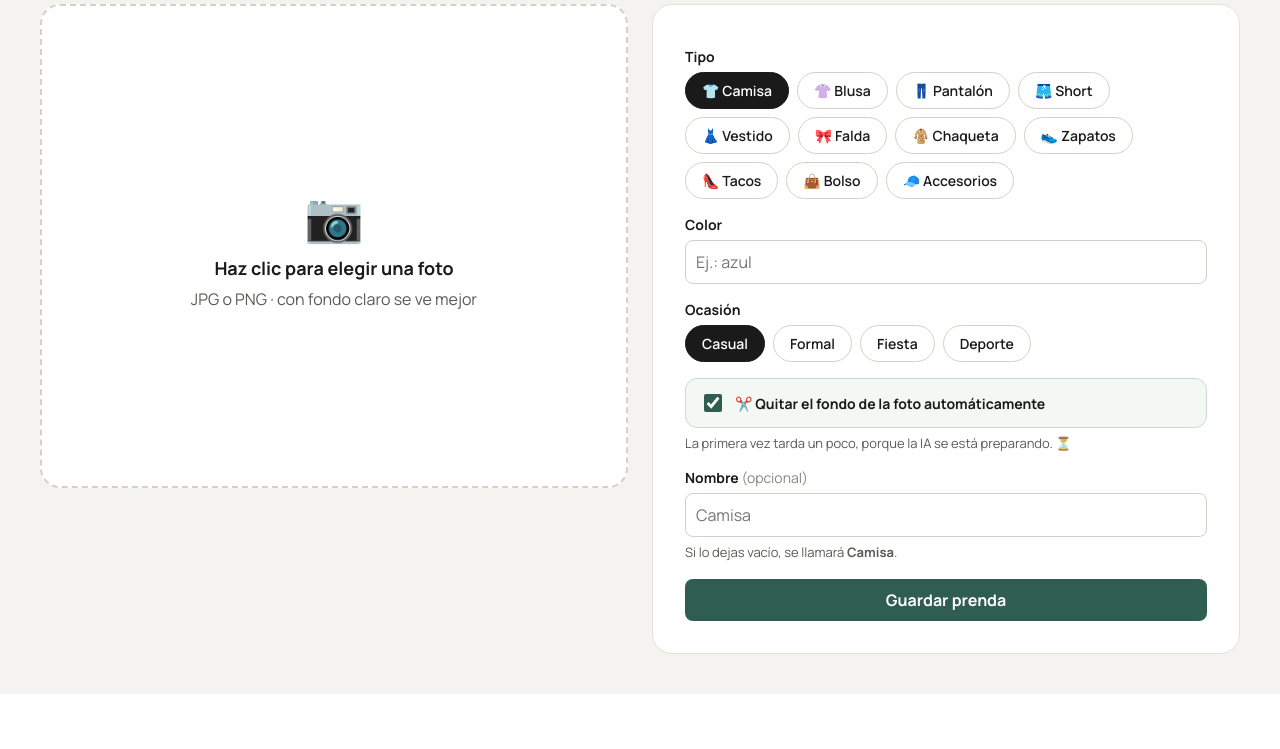
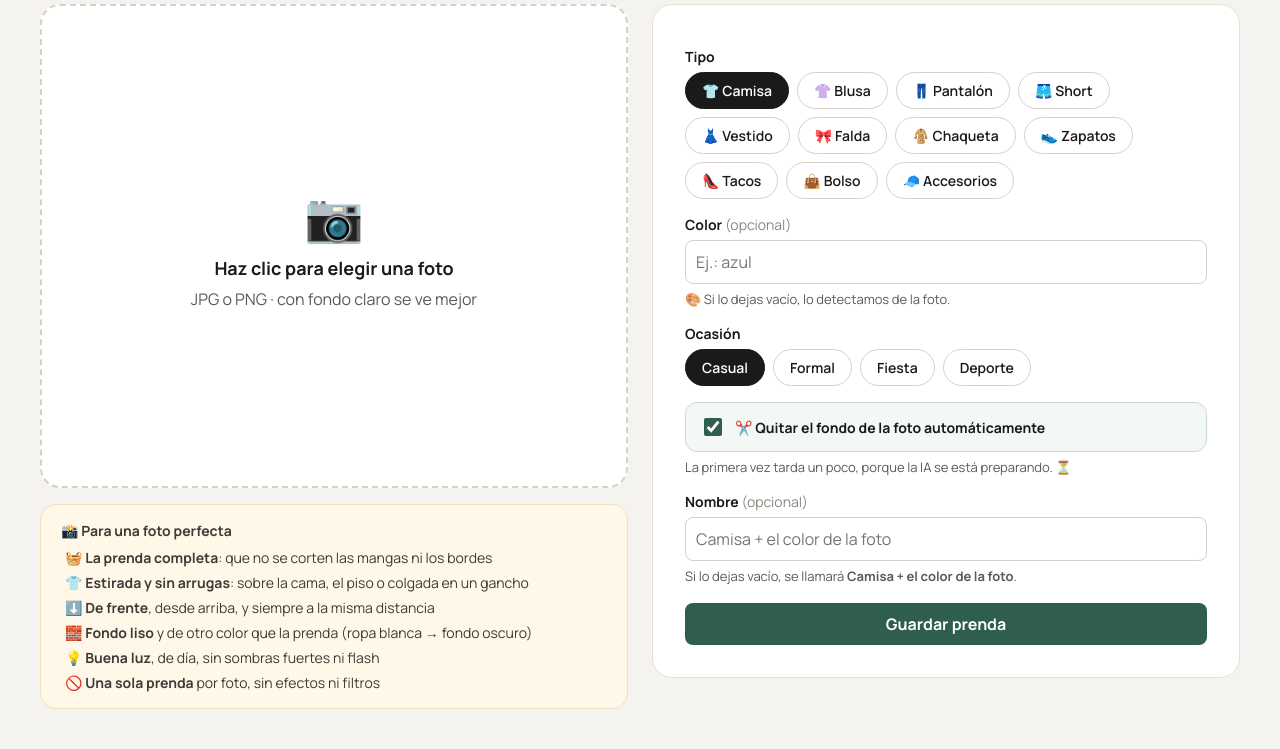
Before and after one commit to araneaemerson-oss/armario-digital, a Flask app: page /subir in a window 1280 px wide. Shown: the part 288-1037 px from the top of the page. Before the commit the page ends 982 px from the top, so only its background shows below. Run offline with Flask 3, Linux system fonts and the light colour scheme; the visitor is signed in with stand-in values (Sample User, id 1).

Commit message:
Login, armario por usuario, outfits, quitar fondo con IA, color automatico y sugerencias

```diff
--- a/app.py
+++ b/app.py
@@ -1,6 +1,6 @@
-from flask import Flask, render_template, request, redirect, flash, session
+from flask import Flask, render_template, request, redirect, flash, session, jsonify
 from werkzeug.security import generate_password_hash, check_password_hash
-import os, uuid
+import os, uuid, random, colorsys
 from werkzeug.utils import secure_filename
 import sqlite3
 
@@ -59,6 +59,12 @@ def crear_tabla():
     if "usuario_id" not in columnas:
         conexion.execute("ALTER TABLE prendas ADD COLUMN usuario_id INTEGER REFERENCES usuarios(id)")
 
+    # Corrige los nombres automáticos viejos que quedaron mal ("Camisa blanco" → "Camisa blanca")
+    for prenda in conexion.execute("SELECT id, nombre, tipo, color FROM prendas").fetchall():
+        if prenda["tipo"] and prenda["color"] and prenda["nombre"] == prenda["tipo"] + " " + prenda["color"].lower():
+            nuevo = (prenda["tipo"] + " " + concordar_color(prenda["tipo"], prenda["color"])).strip()
+            conexion.execute("UPDATE prendas SET nombre=? WHERE id=?", (nuevo, prenda["id"]))
+
     conexion.commit()
     conexion.close()
 
@@ -85,6 +91,41 @@ TIPOS = [
 ]
 OCASIONES = ["Casual", "Formal", "Fiesta", "Deporte"]
 
+# Para escribir bien el nombre automático: "Camisa blanca", "Zapatos negros", "Pantalón azul"
+TIPOS_FEMENINOS = ["Camisa", "Blusa", "Chaqueta", "Falda"]
+TIPOS_PLURALES = ["Zapatos", "Tacos", "Accesorios"]
+COLORES_INVARIABLES = ["beige", "rosa", "naranja", "lila", "fucsia", "turquesa", "crema",
+                       "vino", "café", "mostaza", "coral", "caqui", "nude", "oro", "plata"]
+
+def concordar_color(tipo, color):
+    # Cambia la primera palabra del color según el tipo: blanco → blanca / blancos
+    palabras = color.lower().split()
+    if not palabras:
+        return ""
+    c = palabras[0]
+    if c not in COLORES_INVARIABLES:
+        if tipo in TIPOS_FEMENINOS and c.endswith("o"):
+            c = c[:-1] + "a"                       # negro → negra
+        if tipo in TIPOS_PLURALES:
+            if c.endswith(("a", "e", "o")):
+                c = c + "s"                        # negro → negros
+            elif c.endswith("ón"):
+                c = c[:-2] + "ones"                # marrón → marrones
+            elif c.endswith("z"):
+                c = c[:-1] + "ces"
+            else:
+                c = c + "es"                       # azul → azules, gris → grises
+    palabras[0] = c
+    return " ".join(palabras)
+
+
+# Parte del cuerpo de cada tipo: sirve para mostrar los outfits con proporciones reales
+PARTE_DEL_CUERPO = {
+    "Accesorios": "accesorio", "Chaqueta": "arriba", "Camisa": "arriba", "Blusa": "arriba",
+    "Vestido": "vestido", "Pantalón": "abajo", "Falda": "falda", "Short": "short",
+    "Bolso": "bolso", "Zapatos": "pies", "Tacos": "pies",
+}
+
 # Orden en el cuerpo, de arriba (0) hacia abajo, para mostrar los outfits como una persona vestida
 ORDEN_CUERPO = {
     "Accesorios": 0, "Chaqueta": 1, "Camisa": 2, "Blusa": 2, "Vestido": 3,
@@ -95,7 +136,8 @@ ORDEN_CUERPO = {
 # Esto hace que TIPOS y OCASIONES se puedan usar en TODOS los templates
 @app.context_processor
 def datos_globales():
-    return {"TIPOS": TIPOS, "OCASIONES": OCASIONES, "REMBG_DISPONIBLE": REMBG_DISPONIBLE}
+    return {"TIPOS": TIPOS, "OCASIONES": OCASIONES, "REMBG_DISPONIBLE": REMBG_DISPONIBLE,
+            "PARTE_DEL_CUERPO": PARTE_DEL_CUERPO}
 
 
 CARPETA_FOTOS = os.path.join("static", "uploads")
@@ -121,7 +163,7 @@ def quitar_fondo(bytes_imagen):
     try:
         from rembg import remove, new_session      # se carga aquí, solo cuando hace falta
         if sesion_rembg is None:
-            sesion_rembg = new_session("u2net")
+            sesion_rembg = new_session("isnet-general-use")   # modelo más preciso para objetos
         resultado = remove(bytes_imagen, session=sesion_rembg)
         return limpiar_recorte(resultado)
     except Exception as error:
@@ -130,13 +172,30 @@ def quitar_fondo(bytes_imagen):
 
 def limpiar_recorte(bytes_png):
     # Deja el recorte más limpio:
-    #  1) borra la "neblina" (píxeles medio transparentes que se ven blanquinosos)
-    #  2) recorta los bordes vacíos para que la prenda ocupe toda la imagen
+    #  1) borra la "neblina" y el humo (píxeles medio transparentes)
+    #  2) borra manchitas sueltas que no son parte de la prenda
+    #  3) recorta los bordes vacíos para que la prenda ocupe toda la imagen
     import io
     from PIL import Image
     imagen = Image.open(io.BytesIO(bytes_png)).convert("RGBA")
     transparencia = imagen.getchannel("A")
-    transparencia = transparencia.point(lambda valor: 0 if valor < 110 else (255 if valor > 210 else valor))
+    transparencia = transparencia.point(lambda valor: 0 if valor < 170 else (255 if valor > 225 else valor))
+
+    try:
+        import numpy
+        from scipy import ndimage           # vienen instaladas junto con rembg
+        mascara = numpy.array(transparencia) > 0
+        etiquetas, cantidad = ndimage.label(mascara)      # separa las "islas" de píxeles
+        if cantidad > 1:
+            tamanos = ndimage.sum(mascara, etiquetas, range(1, cantidad + 1))
+            grande = tamanos.max()
+            # nos quedamos con las islas grandes (por ejemplo, los DOS zapatos) y borramos las chiquitas
+            conservar = numpy.isin(etiquetas, [i + 1 for i, t in enumerate(tamanos) if t >= grande * 0.15])
+            limpia = numpy.where(conservar, numpy.array(transparencia), 0).astype("uint8")
+            transparencia = Image.fromarray(limpia)
+    except ImportError:
+        pass
+
     imagen.putalpha(transparencia)
     borde = transparencia.getbbox()          # el rectángulo donde SÍ hay prenda
     if borde:
@@ -144,6 +203,71 @@ def limpiar_recorte(bytes_png):
     salida = io.BytesIO()
     imagen.save(salida, format="PNG")
     return salida.getvalue()
+
+
+# ---------- Color automático (gratis, sin IA) ----------
+def nombre_del_color(r, g, b):
+    # Convierte un color RGB en un nombre en español usando tono, saturación y brillo (HSV)
+    h, s, v = colorsys.rgb_to_hsv(r / 255, g / 255, b / 255)
+    h = h * 360
+    if v < 0.2:
+        return "negro"
+    if s < 0.15:
+        if v > 0.78:
+            return "blanco"
+        if v < 0.32:
+            return "negro"
+        return "gris"
+    if s < 0.38 and v > 0.6 and 15 <= h <= 55:
+        return "beige"
+    if h < 12 or h >= 345:
+        if v < 0.45:
+            return "vino"
+        return "rosa" if (s < 0.5 and v > 0.7) else "rojo"
+    if h < 42:
+        return "café" if v < 0.6 else "naranja"
+    if h < 68:
+        return "mostaza" if v < 0.6 else "amarillo"
+    if h < 165:
+        return "verde"
+    if h < 200:
+        return "azul" if v < 0.5 else "celeste"
+    if h < 255:
+        if v < 0.38:
+            return "azul marino"
+        return "celeste" if (s < 0.45 and v > 0.7) else "azul"
+    if h < 290:
+        return "lila" if (s < 0.4 and v > 0.7) else "morado"
+    return "vino" if v < 0.45 else "rosa"
+
+def detectar_color(ruta_imagen):
+    # Mira los píxeles de la prenda y "vota" por el color que más se repite
+    try:
+        from PIL import Image
+    except ImportError:
+        return ""
+    try:
+        imagen = Image.open(ruta_imagen).convert("RGBA")
+    except Exception:
+        return ""
+    imagen.thumbnail((80, 80))                       # más pequeña = más rápido
+    tiene_transparencia = imagen.getchannel("A").getextrema()[0] < 200
+    if not tiene_transparencia:
+        # Sin fondo quitado: usamos solo el centro, donde suele estar la prenda
+        ancho, alto = imagen.size
+        imagen = imagen.crop((ancho // 4, alto // 4, ancho * 3 // 4, alto * 3 // 4))
+
+    votos = {}
+    for r, g, b, a in imagen.getdata():
+        if a < 200:
+            continue                                 # ignoramos el fondo transparente
+        nombre = nombre_del_color(r, g, b)
+        votos[nombre] = votos.get(nombre, 0) + 1
+    if not votos:
+        return ""
+    ganador = max(votos, key=votos.get)
+    return ganador.capitalize()
+
 
 def guardar_foto(foto, sin_fondo=False):
     # Guarda la foto con un nombre único y devuelve la ruta para la base de datos
@@ -191,9 +315,17 @@ def leer_formulario_prenda():
     if tipo not in tipos_validos or ocasion not in OCASIONES:
         return None                       # alguien mandó datos raros
 
-    if nombre == "":                      # nombre opcional: lo armamos solos
-        nombre = tipo + " " + color.lower()
     return {"nombre": nombre, "tipo": tipo, "color": color, "ocasion": ocasion}
+
+
+def completar_datos(datos, ruta_foto):
+    # Si el usuario dejó el color vacío, lo detectamos de la foto 🎨
+    if datos["color"] == "" and ruta_foto:
+        datos["color"] = detectar_color(os.path.join("static", ruta_foto))
+    # Si dejó el nombre vacío, lo armamos: "Camisa blanca" ✏️
+    if datos["nombre"] == "":
+        datos["nombre"] = (datos["tipo"] + " " + concordar_color(datos["tipo"], datos["color"])).strip()
+    return datos
 
 
 @app.route("/")
@@ -246,6 +378,7 @@ def subir():
             flash("⚠️ Elige una foto en formato JPG, PNG o WEBP")
             return redirect("/subir")
         ruta_foto = guardar_foto(foto, sin_fondo="sin_fondo" in request.form)
+        datos = completar_datos(datos, ruta_foto)
 
         conexion = conectar()
         conexion.execute(
@@ -314,6 +447,7 @@ def editar(id):
                 return redirect(f"/editar/{id}")
             ruta_foto = guardar_foto(foto_nueva, sin_fondo="sin_fondo" in request.form)    # guardamos la nueva
             borrar_foto_del_disco(prenda["foto"])   # y borramos la vieja
+        datos = completar_datos(datos, ruta_foto)
 
         conexion.execute(
             "UPDATE prendas SET nombre = ?, tipo = ?, color = ?, ocasion = ?, foto = ? WHERE id = ?",
@@ -503,6 +637,90 @@ def nuevo_outfit():
     return render_template("nuevo_outfit.html", prendas=mis_prendas)
 
 
+# ---------- Sugerir outfit con reglas de moda (gratis, sin IA) ----------
+COLORES_NEUTROS = ["negro", "blanco", "gris", "beige", "azul marino", "café", "crema", "nude"]
+
+def es_neutro(color):
+    return (color or "").lower() in COLORES_NEUTROS
+
+def combinan(color1, color2):
+    # Regla de moda sencilla: los neutros combinan con todo; dos colores fuertes, solo si son iguales
+    return es_neutro(color1) or es_neutro(color2) or (color1 or "").lower() == (color2 or "").lower()
+
+def elegir(candidatas, colores_elegidos):
+    # De las prendas candidatas, elige al azar una que combine con TODO lo ya elegido
+    buenas = []
+    for prenda in candidatas:
+        if all(combinan(prenda["color"], c) for c in colores_elegidos):
+            buenas.append(prenda)
+    if not buenas:
+        buenas = candidatas                    # si ninguna combina perfecto, usamos cualquiera
+    return random.choice(buenas) if buenas else None
+
+def sugerir_outfit(prendas, ocasion):
+    grupos = {"arriba": [], "abajo": [], "vestido": [], "pies": [], "chaqueta": [], "extra": []}
+    grupo_de = {"Camisa": "arriba", "Blusa": "arriba", "Pantalón": "abajo", "Short": "abajo",
+                "Falda": "abajo", "Vestido": "vestido", "Zapatos": "pies", "Tacos": "pies",
+                "Chaqueta": "chaqueta", "Bolso": "extra", "Accesorios": "extra"}
+    for prenda in prendas:
+        grupo = grupo_de.get(prenda["tipo"])
+        if grupo:
+            grupos[grupo].append(prenda)
+
+    def de_la_ocasion(grupo):
+        # Preferimos las prendas de la ocasión elegida; si no hay, usamos todas las del grupo
+        mismas = [p for p in grupos[grupo] if p["ocasion"] == ocasion]
+        return mismas if mismas else grupos[grupo]
+
+    elegidas = []
+    usar_vestido = grupos["vestido"] and (not (grupos["arriba"] and grupos["abajo"]) or random.random() < 0.4)
+    if usar_vestido:
+        orden = ["vestido"]
+    elif grupos["arriba"] and grupos["abajo"]:
+        orden = ["arriba", "abajo"]
+    else:
+        return [], ["Te faltan prendas: necesitas una parte de arriba y una de abajo, o un vestido. 👕👖"]
+
+    orden.append("pies")
+    if ocasion == "Formal" or random.random() < 0.3:
+        orden.append("chaqueta")
+    if random.random() < 0.5:
+        orden.append("extra")
+
+    for grupo in orden:
+        if grupos[grupo]:
+            prenda = elegir(de_la_ocasion(grupo), [p["color"] for p in elegidas])
+            if prenda:
+                elegidas.append(prenda)
+
+    # Explicamos por qué combina 💬
+    explicacion = []
+    neutros = [p["nombre"] for p in elegidas if es_neutro(p["color"])]
+    con_color = [p["nombre"] for p in elegidas if not es_neutro(p["color"])]
+    if con_color and neutros:
+        explicacion.append("🎨 " + ", ".join(con_color) + " resalta, y lo acompañan colores neutros (" + ", ".join(neutros) + ").")
+    elif neutros and not con_color:
+        explicacion.append("🤍 Todo en colores neutros: elegante y fácil de combinar.")
+    else:
+        explicacion.append("🌈 Combinación en el mismo tono.")
+    if any(p["ocasion"] == ocasion for p in elegidas):
+        explicacion.append("✅ Elegimos prendas para la ocasión " + ocasion.lower() + ".")
+    if not grupos["pies"]:
+        explicacion.append("👟 Tip: sube unos zapatos para completar tus outfits.")
+    return [p["id"] for p in elegidas], explicacion
+
+
+@app.route("/outfits/sugerir")
+def sugerir():
+    ocasion = request.args.get("ocasion", OCASIONES[0])
+    conexion = conectar()
+    mis_prendas = conexion.execute(
+        "SELECT * FROM prendas WHERE usuario_id = ?", (session["usuario_id"],)).fetchall()
+    conexion.close()
+    ids, explicacion = sugerir_outfit(mis_prendas, ocasion)
+    return jsonify({"ids": ids, "explicacion": explicacion})
+
+
 @app.route("/outfits/borrar/<int:id>", methods=["POST"])
 def borrar_outfit(id):
     conexion = conectar()
--- a/static/css/style.css
+++ b/static/css/style.css
@@ -952,3 +986,48 @@ button.outfit-fotos:hover .lupa {
         padding-right: 16px;
     }
 }
+
+
+/* ---------- Consejos para la foto ---------- */
+.columna-foto {
+    display: flex;
+    flex-direction: column;
+    gap: 16px;
+}
+.consejos-foto {
+    background-color: #FFF8E8;
+    border: 1px solid #F0E2BC;
+    border-radius: 16px;
+    padding: 16px 20px;
+    font-size: 14px;
+    color: #3D3B37;
+}
+.consejos-foto ul {
+    margin: 8px 0 0;
+    padding-left: 4px;
+    list-style: none;
+    display: flex;
+    flex-direction: column;
+    gap: 6px;
+}
+
+/* ---------- Sugerir outfit ---------- */
+.formulario .boton-sugerir {
+    background-color: #FFFFFF;
+    color: #2F5D50;
+    border: 2px solid #2F5D50;
+    margin-top: 16px;
+}
+.formulario .boton-sugerir:hover {
+    background-color: #E3ECE8;
+}
+.sugerencia {
+    background-color: #F3F8F5;
+    border: 1px solid #C8DAD2;
+    border-radius: 12px;
+    padding: 10px 14px;
+    font-size: 14px;
+}
+.sugerencia p {
+    margin: 4px 0;
+}
--- a/templates/_campos_prenda.html
+++ b/templates/_campos_prenda.html
@@ -12,8 +12,9 @@
     {% endfor %}
 </div>
 
-<label for="color">Color</label>
-<input type="text" id="color" name="color" value="{{ prenda.color if prenda else '' }}" placeholder="Ej.: azul" required>
+<label for="color">Color <span class="opcional">(opcional)</span></label>
+<input type="text" id="color" name="color" value="{{ prenda.color if prenda else '' }}" placeholder="Ej.: azul">
+<p class="ayuda">🎨 Si lo dejas vacío, lo detectamos de la foto.</p>
 
 <span class="etiqueta">Ocasión</span>
 <div class="chips">
@@ -43,7 +44,7 @@
     function actualizarNombreSugerido() {
         const tipo = document.querySelector('input[name="tipo"]:checked').value;
         const color = document.getElementById("color").value.trim().toLowerCase();
-        const sugerido = (tipo + " " + color).trim();
+        const sugerido = color ? (tipo + " " + color) : (tipo + " + el color de la foto");
         document.getElementById("nombre").placeholder = sugerido;
         document.getElementById("ayuda-nombre").innerHTML =
             "Si lo dejas vacío, se llamará <strong>" + sugerido + "</strong>.";
--- /dev/null
+++ b/templates/_consejos_foto.html
@@ -0,0 +1,12 @@
+{# Consejos para tomar una buena foto de la prenda. Lo usan subir.html y editar.html #}
+<div class="consejos-foto">
+    <strong>📸 Para una foto perfecta</strong>
+    <ul>
+        <li>🧺 <strong>La prenda completa</strong>: que no se corten las mangas ni los bordes</li>
+        <li>👕 <strong>Estirada y sin arrugas</strong>: sobre la cama, el piso o colgada en un gancho</li>
+        <li>⬇️ <strong>De frente</strong>, desde arriba, y siempre a la misma distancia</li>
+        <li>🧱 <strong>Fondo liso</strong> y de otro color que la prenda (ropa blanca → fondo oscuro)</li>
+        <li>💡 <strong>Buena luz</strong>, de día, sin sombras fuertes ni flash</li>
+        <li>🚫 <strong>Una sola prenda</strong> por foto, sin efectos ni filtros</li>
+    </ul>
+</div>
--- a/templates/editar.html
+++ b/templates/editar.html
@@ -8,6 +8,7 @@
     <form method="POST" enctype="multipart/form-data" class="subir-layout">
 
         <!-- Columna izquierda: la foto (opcional) -->
+        <div class="columna-foto">
             <label for="foto" class="zona-foto">
                 {% if prenda.foto %}
                     <img id="vista-previa" src="{{ url_for('static', filename=prenda.foto) }}" alt="{{ prenda.nombre }}">
@@ -22,6 +23,8 @@
                 {% endif %}
                 <input type="file" id="foto" name="foto" accept="image/*">
             </label>
+            {% include "_consejos_foto.html" %}
+        </div>
 
         <!-- Columna derecha: los datos -->
         <div class="formulario subir-campos">
--- a/templates/subir.html
+++ b/templates/subir.html
@@ -9,6 +9,7 @@
           onsubmit="this.querySelector('button[type=submit]').textContent = '⏳ Guardando...'">
 
         <!-- Columna izquierda: la foto -->
+        <div class="columna-foto">
             <label for="foto" class="zona-foto">
                 <img id="vista-previa" alt="Vista previa de la prenda" hidden>
                 <div id="zona-texto" class="zona-texto">
@@ -18,6 +19,8 @@
                 </div>
                 <input type="file" id="foto" name="foto" accept="image/*" required>
             </label>
+            {% include "_consejos_foto.html" %}
+        </div>
 
         <!-- Columna derecha: los datos -->
         <div class="formulario subir-campos">
```
Also changed, not shown: other parts of static/css/style.css (+48 -14 lines), templates/nuevo_outfit.html (+16 -0 lines), templates/outfits.html (+57 -19 lines), README.md. Lines whose indentation alone changed are shown as unchanged.
